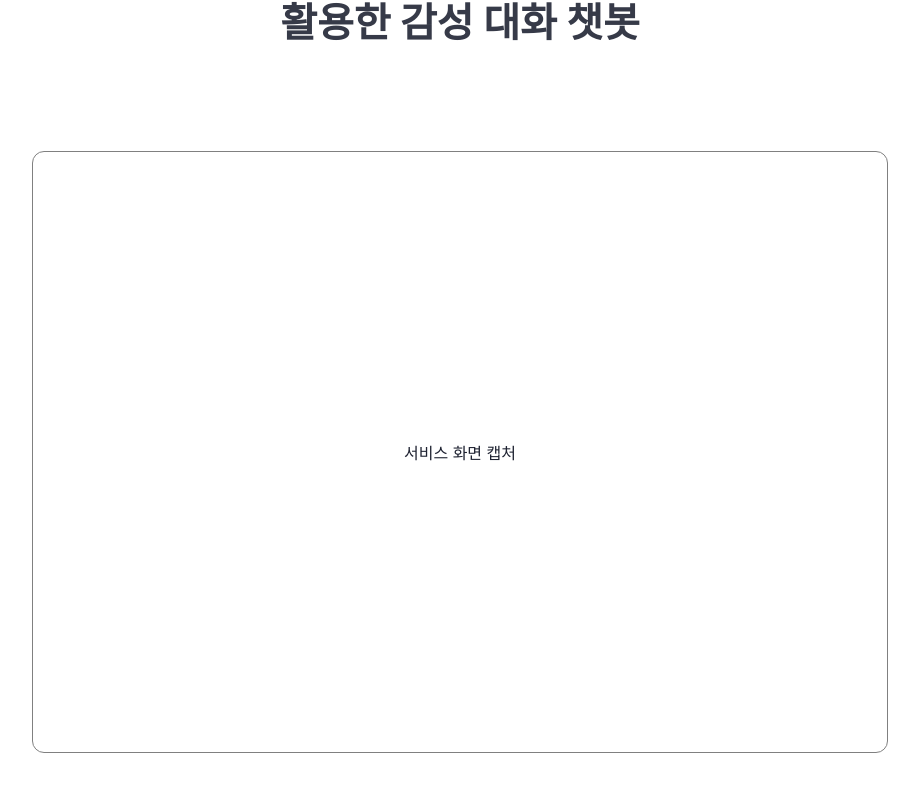
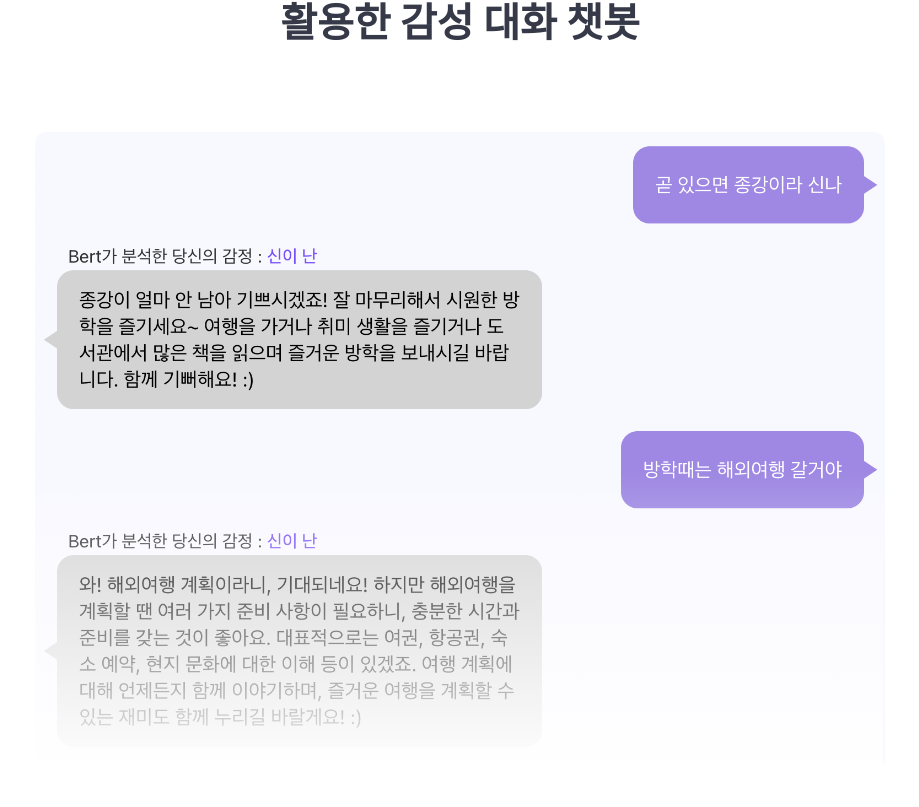
Before and after one commit to khucd-pringles/emotion-helper-web, a React (Create React App) app: page / in a window 1280 px wide. Shown: the part 473-1280 px from the top of the page, without its empty margins (180-1099 px from the left). Built offline with nearby package versions, Linux system fonts and the light colour scheme; the HTML template or start-up script is replaced by a standard one.

Commit message:
before merge

```diff
--- a/src/view/router/main/Main.js
+++ b/src/view/router/main/Main.js
@@ -3,6 +3,7 @@ import './style/Main.scss';
 import originalChatbot from "../../asset/images/original_chatbot.png";
 import outChatbot from "../../asset/images/ours_chatbot.png";
 import serviceTechnique from "../../asset/images/emotion_service.png";
+import serviceMain from "../../asset/images/service_main.png";
 import {TypeAnimation} from 'react-type-animation';
 import {FaLongArrowAltDown} from "react-icons/fa"
 
@@ -80,7 +81,10 @@ function Main(props) {
                         <div className="banner-title-row">BERT & GPT 파인튜닝 및 파이프라이닝을</div>
                         <div className="banner-title-row">활용한 감성 대화 챗봇</div>
                     </div>
-                    <div className="banner-img-wrapper">서비스 화면 캡처</div>
+                    <div className="banner-img-wrapper">
+                        <img src={serviceMain} alt="" className="service-img"/>
+                        <div className="img-background-wrapper"/>
+                    </div>
                 </div>
 
                 <div className="content-wrapper">
@@ -143,14 +147,14 @@ function Main(props) {
                             <div className="arrow-wrapper">
                                 <FaLongArrowAltDown className='arrow-down'/>
                             </div>
-
+                            <div className="result-text">결과</div>
                             <TypeAnimation
                                 sequence={[
-                                    '친구랑 싸워서 속상해',
+                                    '시험 망쳤을 땐 너무 답답하고 어렵죠. 하지만 그만큼 더 열심히 다음 시험을 준비할 수 있는 기회가 있다고 생각해요.',
                                     1000,
-                                    '올해 여름에는 비가 많이 온대',
+                                    '시험에서 좋은 결과를 얻지 못해서 마음이 상하시겠죠. 하지만 지금은 힘들어서 그럴 수 있으니까 일단은 잠시 마음의 정리를 할 시간을 가져보는 것도 좋겠어요.',
                                     1000,
-                                    '종강하면 해외여행 갈거야',
+                                    '이럴 땐 일단 잠시 마음을 비우고 다른 일에 집중할 수 있는 시간을 가지면서 기분을 전환해보는 것도 좋을 거예요. 그리고 다음 시험을 준비할 때는 실패했던 이유를 분석하고 더 철저하게 준비해보는 것도 좋은 방법이 될 수 있을 거에요.',
                                     1000,
                                     () => {
                                         console.log('Sequence completed'); // Place optional callbacks anywhere in the array
@@ -159,7 +163,7 @@ function Main(props) {
                                 wrapper="span"
                                 cursor={true}
                                 repeat={Infinity}
-                                style={{fontSize: '20px', display: 'inline-block',marginBottom:'50px'}}
+                                style={{fontSize: '20px', display: 'inline-block',maxWidth:'400px',marginBottom:'50px'}}
                             />
                             <div className="description-text-wrapper"></div>
                         </div>
--- a/src/view/router/main/style/Main.scss
+++ b/src/view/router/main/style/Main.scss
@@ -47,14 +47,26 @@
       }
     }
     .banner-img-wrapper{
+      position: relative;
       display: flex;
       justify-content: center;
       align-items: center;
       width: 854px;
       height: 600px;
       margin-top: 72px;
-      border:1px solid gray;
-      border-radius: 12px;
+      .service-img{
+        width: 850px;
+        object-fit: contain;
+        border-radius: 12px;
+      }
+      .img-background-wrapper{
+        position: absolute;
+        width: 850px;
+        height: 305px;
+        left: 0;
+        top: 320px;
+        background: linear-gradient(180deg, rgba(255, 255, 255, 0) 0%, #FFFFFF 100%);
+      }
     }
 
     .problem-wrapper{
@@ -160,6 +172,11 @@
             font-size: 40px;
             object-fit: contain;
           }
+        }
+        .result-text{
+          margin-bottom: 50px;
+          font-size: 24px;
+          font-weight: bold;
         }
       }
       .service-img-wrapper{
--- a/src/view/router/service/Service.js
+++ b/src/view/router/service/Service.js
@@ -35,8 +35,6 @@ function Service(props) {
     }
   };
 
-  console.log('chatList', chatList)
-
   return (
     <div id={"Service"}>
       {/*<div className="description-wrapper"></div>*/}
@@ -54,7 +52,10 @@ function Service(props) {
                 </>
                 :
                 <>
-                  <div className="emotion-wrapper">Bert가 분석한 당신의 감정 : <span style={{fontWeight: 500, color: '#7950f7'}}>{li.feel_list[0]}</span></div>
+                  <div className="emotion-wrapper">
+                      <div className="emotion-text">
+                          Bert가 분석한 당신의 감정 : <span style={{fontWeight: 500, color: '#7950f7'}}>{li.feel_list[0]}</span></div>
+                      </div>
                   <div className={"model-chat-row-wrapper"} key={index}>
                     <div className="model-chat-box">
                       {li.result}
@@ -75,7 +76,7 @@ function Service(props) {
           onChange={(e) => setTextValue(e.target.value)}
           onKeyUp={(e) => onTypeEnter(e)}
         />
-        <div className="enter-btn" onClick={() => handleButtonClick()}>Enter</div>
+        <div className="enter-btn" >Enter</div>
       </div>
     </div>
   );
--- a/src/view/router/service/style/Service.scss
+++ b/src/view/router/service/style/Service.scss
@@ -4,7 +4,7 @@
   align-items: center;
   width: 100%;
   height: calc(100vh - 88px);
-  background-color: silver;
+  background-color: ghostwhite;
   position: relative;
 
   .description-wrapper {
@@ -15,14 +15,15 @@
   .chat-wrapper {
     width: 100%;
     height: calc(100vh - 188px);
-    //border: 1px solid gray;
-    background-color: silver;
+    background-color: ghostwhite;
     overflow-y: scroll;
 
     .emotion-wrapper {
-      margin-left: 25px;
-      margin-bottom: 5px;
+      margin-left: 30px;
+      margin-bottom: 2px;
       color: #313131;
+      .emotion-text{
+      }
     }
 
     .model-chat-row-wrapper {
```
Also changed, not shown: src/view/asset/images/service_main.png (added).
